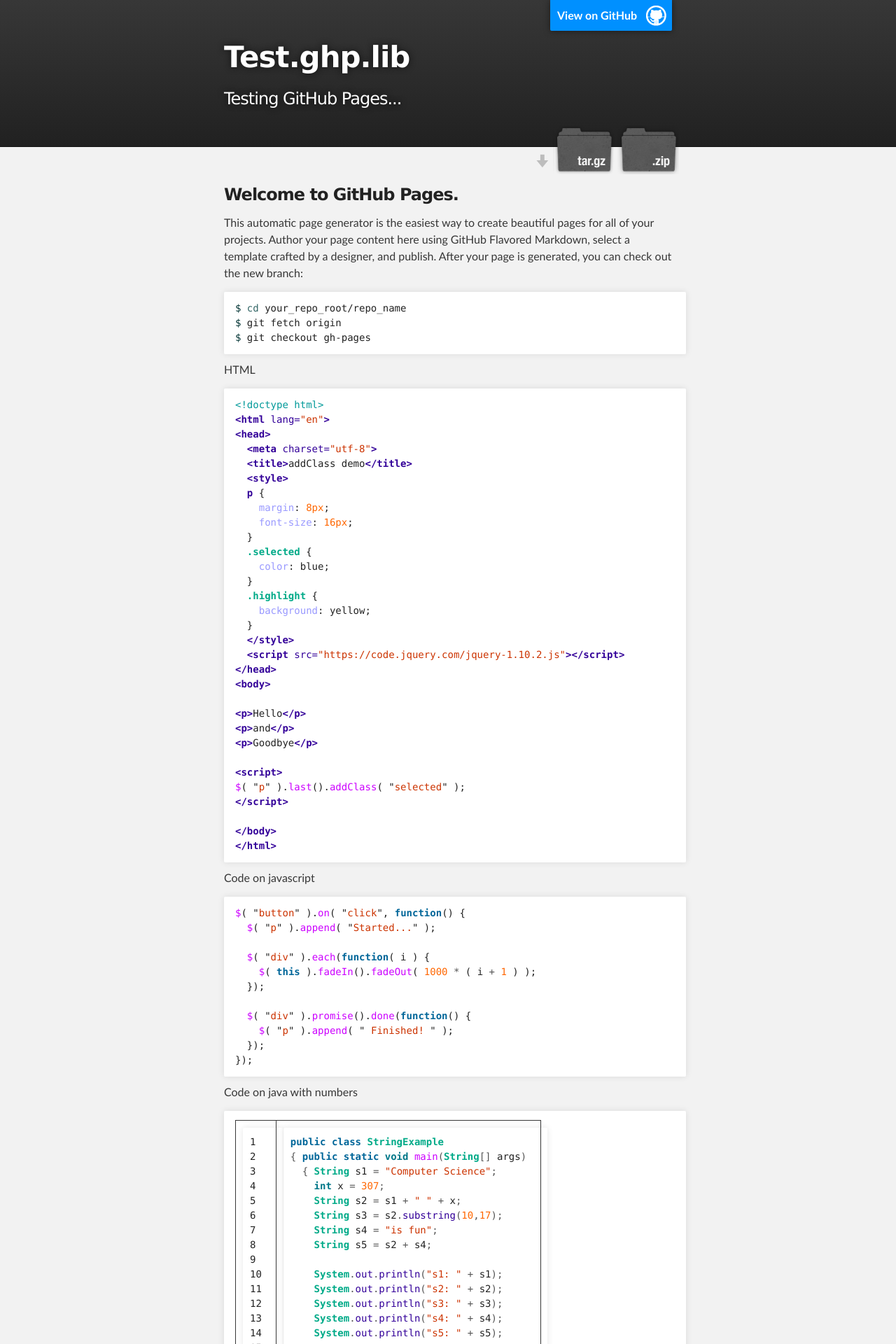
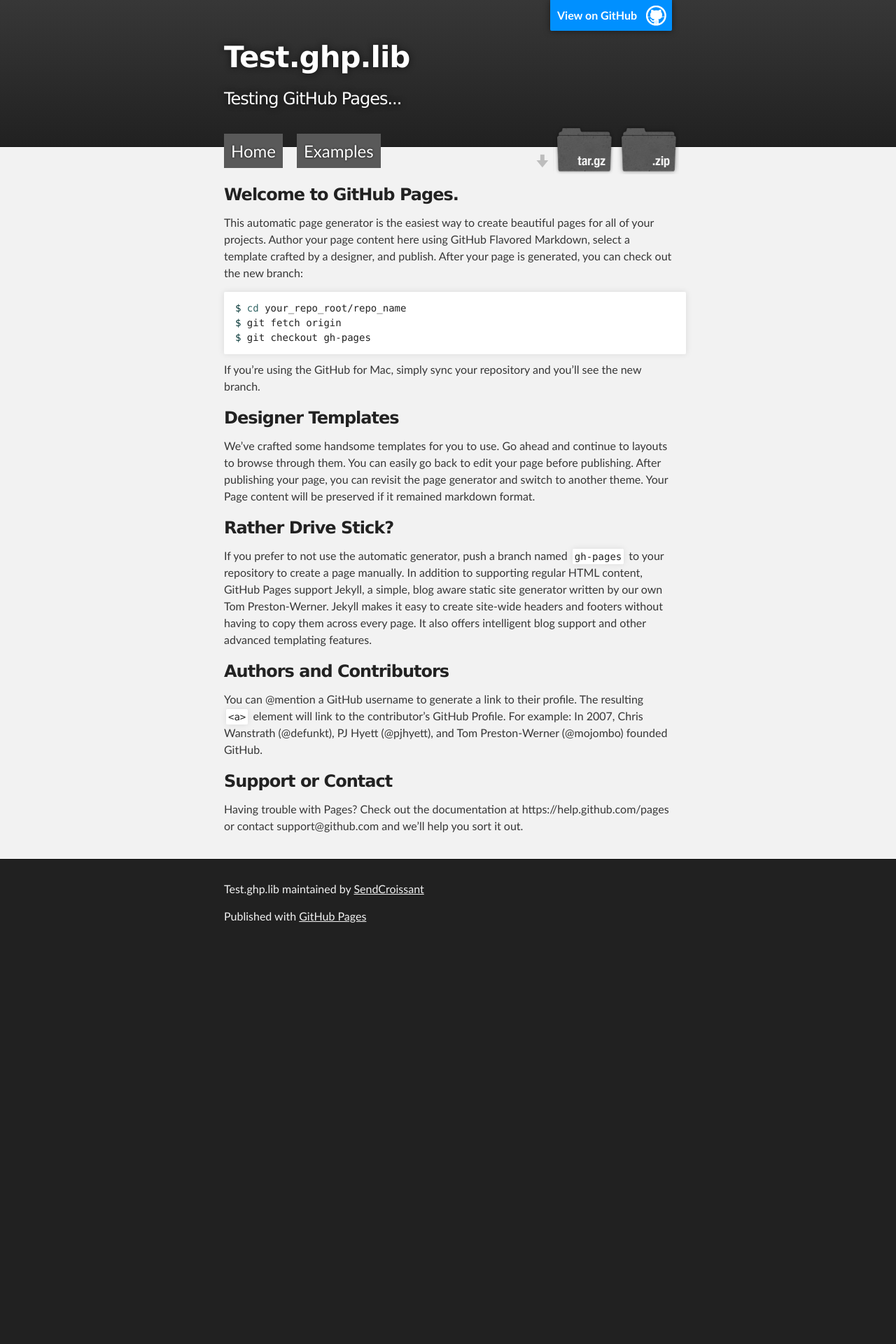
Before and after one commit to SendCroissant/test.ghp.lib, a Jekyll site: the page built from index.md, in a window 1280 px wide. Shown: the top 1920 px of the page at 70% size. Built offline with Jekyll 4.4.1, drawn with Linux system fonts in a browser that asks for light colours; after the commit the page ends 1356 px from its top, so only the background shows below that; some of the changed text lies outside the part shown.

Commit message:
Added "Code examples" page

```diff
--- a/_layouts/default.html
+++ b/_layouts/default.html
@@ -6,7 +6,7 @@
     <meta http-equiv="X-UA-Compatible" content="chrome=1">
     <meta name="description" content="Test.ghp.lib : Testing GitHub Pages...">
 
-    <link rel="stylesheet" type="text/css" media="screen" href="stylesheets/stylesheet.css">
+    <link rel="stylesheet" type="text/css" media="screen" href="/stylesheets/stylesheet.css">
 
     <title>{% unless page.is_home %}{{ page.title }} &middot; {% endunless %}Test.ghp.lib</title>
   </head>
@@ -18,13 +18,20 @@
         <header class="inner">
           <a id="forkme_banner" href="https://github.com/SendCroissant/test.ghp.lib">View on GitHub</a>
 
-          <h1 id="project_title">Test.ghp.lib</h1>
-          <h2 id="project_tagline">Testing GitHub Pages...</h2>
+          <h1 id="project_title"><a href="/">Test.ghp.lib</a></h1>
+          <h2 id="project_tagline"><a href="/">Testing GitHub Pages...</a></h2>
 
+          <ul id="nav">
+            <li class="nav-home"><a href="/">Home</a></li>
+            <li class="nav-examples"><a href="/examples">Examples</a></li>
+          </ul>
+
+          {% if page.is_home %}
             <section id="downloads">
               <a class="zip_download_link" href="https://github.com/SendCroissant/test.ghp.lib/zipball/master">Download this project as a .zip file</a>
               <a class="tar_download_link" href="https://github.com/SendCroissant/test.ghp.lib/tarball/master">Download this project as a tar.gz file</a>
             </section>
+          {% endif %}
         </header>
     </div>
 
--- a/index.md
+++ b/index.md
@@ -13,89 +13,6 @@
 $ git checkout gh-pages
 {% endhighlight %}
 
-HTML
-
-{% highlight html %}
-<!doctype html>
-<html lang="en">
-<head>
-  <meta charset="utf-8">
-  <title>addClass demo</title>
-  <style>
-  p {
-    margin: 8px;
-    font-size: 16px;
-  }
-  .selected {
-    color: blue;
-  }
-  .highlight {
-    background: yellow;
-  }
-  </style>
-  <script src="https://code.jquery.com/jquery-1.10.2.js"></script>
-</head>
-<body>
-
-<p>Hello</p>
-<p>and</p>
-<p>Goodbye</p>
-
-<script>
-$( "p" ).last().addClass( "selected" );
-</script>
-
-</body>
-</html>
-{% endhighlight %}
-
-Code on javascript
-
-{% highlight javascript %}
-$( "button" ).on( "click", function() {
-  $( "p" ).append( "Started..." );
-
-  $( "div" ).each(function( i ) {
-    $( this ).fadeIn().fadeOut( 1000 * ( i + 1 ) );
-  });
-
-  $( "div" ).promise().done(function() {
-    $( "p" ).append( " Finished! " );
-  });
-});
-{% endhighlight %}
-
-Code on java with numbers
-
-{% highlight java linenos %}
-public class StringExample
-{ public static void main(String[] args)
-  { String s1 = "Computer Science";
-    int x = 307;
-    String s2 = s1 + " " + x;
-    String s3 = s2.substring(10,17);
-    String s4 = "is fun";
-    String s5 = s2 + s4;
-
-    System.out.println("s1: " + s1);
-    System.out.println("s2: " + s2);
-    System.out.println("s3: " + s3);
-    System.out.println("s4: " + s4);
-    System.out.println("s5: " + s5);
-
-    //showing effect of precedence
-
-    x = 3;
-    int y = 5;
-    String s6 = x + y + "total";
-    String s7 = "total " + x + y;
-    String s8 = " " + x + y + "total";
-    System.out.println("s6: " + s6);
-    System.out.println("s7: " + s7);
-    System.out.println("s8: " + s8);
-  }
-}
-{% endhighlight %}
 
 If you're using the GitHub for Mac, simply sync your repository and you'll see the new branch.
 
--- a/stylesheets/stylesheet.css
+++ b/stylesheets/stylesheet.css
@@ -301,18 +301,53 @@
 
 #project_title {
   margin: 0;
-  color: #fff;
   font-size: 42px;
   font-weight: 700;
   text-shadow: #111 0px 0px 10px;
 }
 
 #project_tagline {
-  color: #fff;
   font-size: 24px;
   font-weight: 300;
   background: none;
   text-shadow: #111 0px 0px 10px;
+}
+
+#project_title a,
+#project_tagline a {
+  color: #fff;
+  text-decoration: none;
+  text-shadow: #111 0px 0px 10px;
+}
+
+#nav {
+  position: absolute;
+  z-index: 20;
+  bottom: -22px;
+  margin: 0;
+
+  width: 400px;
+  padding: 0;
+}
+
+#nav li {
+  list-style: none;
+  float: left;
+}
+
+#nav li a {
+  background: #595959;
+  line-height: 1.2;
+  font-size: 24px;
+  padding: 10px;
+  margin-right: 20px;
+  color: white;
+  text-shadow: #111 0px 0px 3px;
+  text-decoration: none;
+}
+
+.nav li a:hover {
+    background: rgb(0, 144, 255);
 }
 
 #downloads {
```
Also changed, not shown: examples.md (added, +88 -0 lines).
